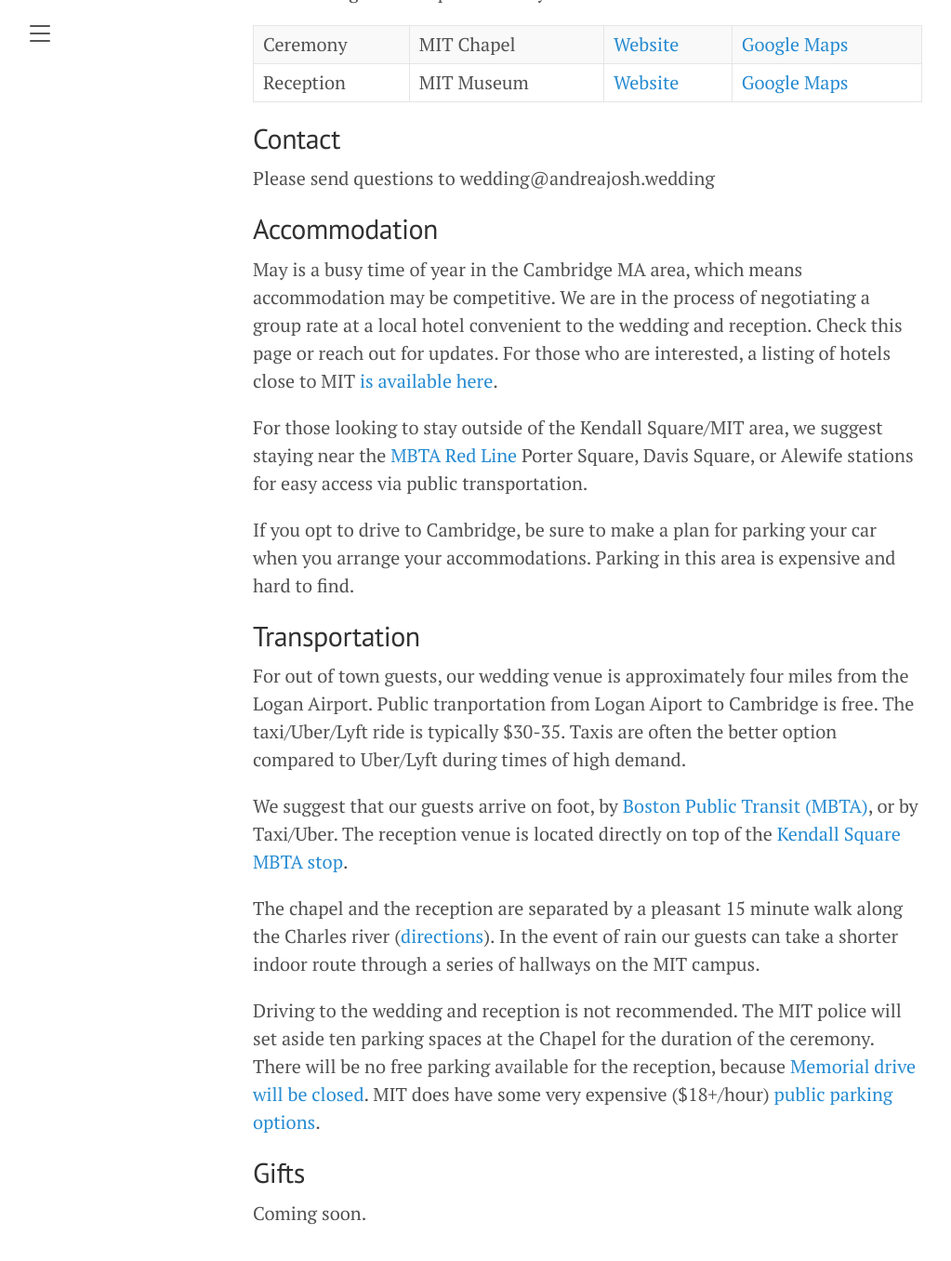
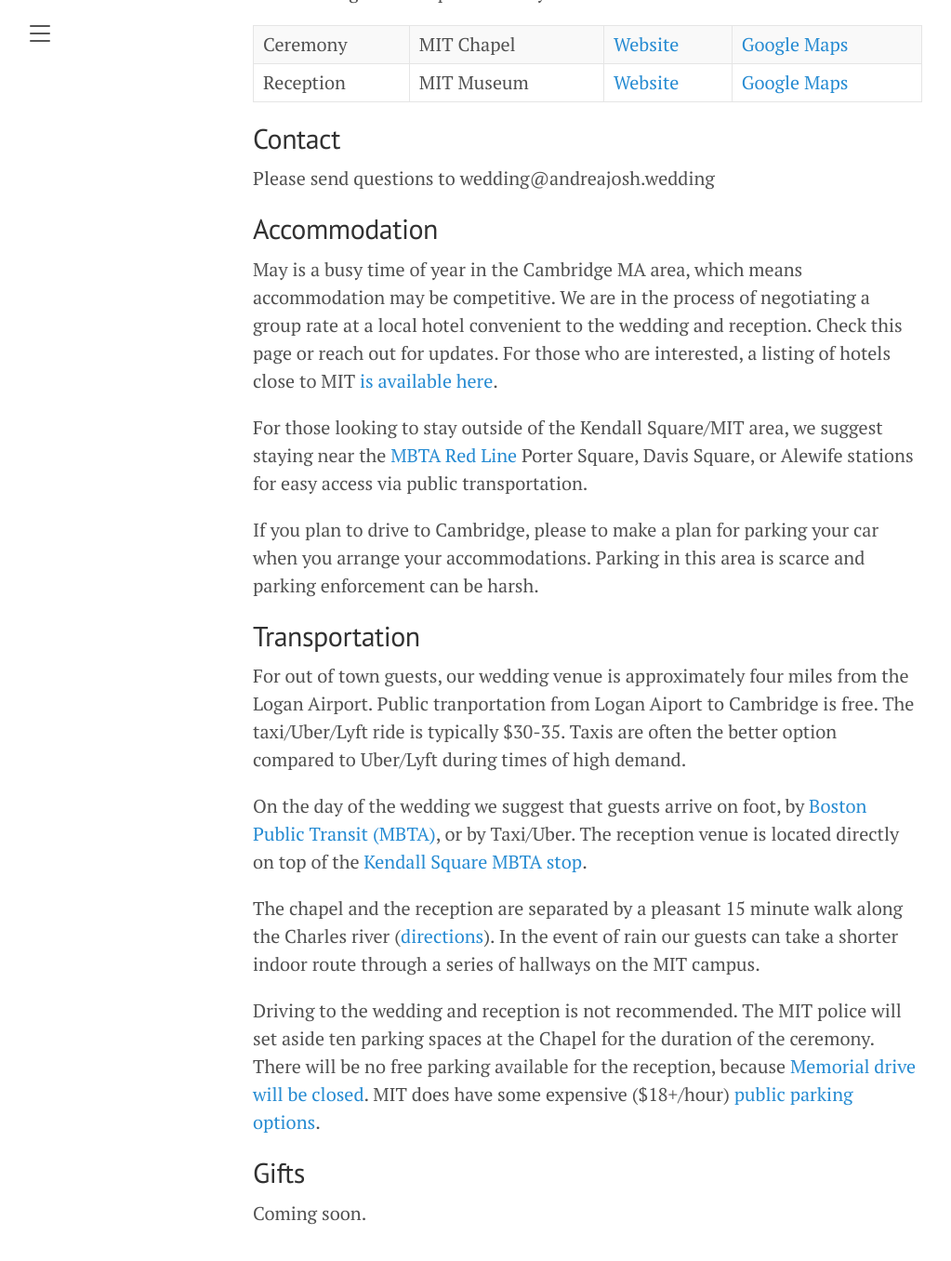
Before and after one commit to JoshBradshaw/andreajosh.github.io, a Jekyll site: the page built from _posts/2023-12-30-overview.md, in a window 1280 px wide and 1400 px high, scrolled down 623 px. Shown: the top 1356 px of the window at 93% size, without its empty margins (8-1031 px from the left). Built offline with Jekyll 4.4.1, drawn with Linux system fonts in a browser that asks for light colours.

Commit message:
Update 2023-12-30-overview.md

```diff
--- a/_posts/2023-12-30-overview.md
+++ b/_posts/2023-12-30-overview.md
@@ -23,17 +23,17 @@ May is a busy time of year in the Cambridge MA area, which means accommodation m
 
 For those looking to stay outside of the Kendall Square/MIT area, we suggest staying near the [MBTA Red Line](https://cdn.mbta.com/sites/default/files/2022-12/2022-12-12-subway-map-v37f.pdf) Porter Square, Davis Square, or Alewife stations for easy access via public transportation.
 
-If you opt to drive to Cambridge, be sure to make a plan for parking your car when you arrange your accommodations. Parking in this area is expensive and hard to find.
+If you plan to drive to Cambridge, please to make a plan for parking your car when you arrange your accommodations. Parking in this area is scarce and parking enforcement can be harsh.
 
 ## Transportation
 
 For out of town guests, our wedding venue is approximately four miles from the Logan Airport. Public tranportation from Logan Aiport to Cambridge is free. The taxi/Uber/Lyft ride is typically $30-35. Taxis are often the better option compared to Uber/Lyft during times of high demand.
 
-We suggest that our guests arrive on foot, by [Boston Public Transit (MBTA)](https://cdn.mbta.com/sites/default/files/2022-12/2022-12-12-subway-map-v37f.pdf), or by Taxi/Uber. The reception venue is located directly on top of the [Kendall Square MBTA stop](https://www.mbta.com/stops/place-knncl).
+On the day of the wedding we suggest that guests arrive on foot, by [Boston Public Transit (MBTA)](https://cdn.mbta.com/sites/default/files/2022-12/2022-12-12-subway-map-v37f.pdf), or by Taxi/Uber. The reception venue is located directly on top of the [Kendall Square MBTA stop](https://www.mbta.com/stops/place-knncl).
 
 The chapel and the reception are separated by a pleasant 15 minute walk along the Charles river ([directions](https://www.google.com/maps/dir/MIT+Chapel,+48+Massachusetts+Ave,+Cambridge,+MA+02139,+United+States/MIT+Museum,+Gambrill+Center,+314+Main+St,+Cambridge,+MA+02142,+United+States/@42.3611752,-71.11131,14z/data=!4m14!4m13!1m5!1m1!1s0x89e37a0081ab0b7d:0xfd6b535be007b424!2m2!1d-71.0941349!2d42.3583155!1m5!1m1!1s0x89e37754d18b40ef:0xcba82b413cc2736d!2m2!1d-71.0863641!2d42.362114!3e2?entry=ttu)). In the event of rain our guests can take a shorter indoor route through a series of hallways on the MIT campus.
 
-Driving to the wedding and reception is not recommended. The MIT police will set aside ten parking spaces at the Chapel for the duration of the ceremony. There will be no free parking available for the reception, because [Memorial drive will be closed](https://www.cambridgema.gov/streetsandtransportation/memorialdrive). MIT does have some very expensive ($18+/hour) [public parking options](https://web.mit.edu/facilities/transportation/parking/visitors/public_parking.html).
+Driving to the wedding and reception is not recommended. The MIT police will set aside ten parking spaces at the Chapel for the duration of the ceremony. There will be no free parking available for the reception, because [Memorial drive will be closed](https://www.cambridgema.gov/streetsandtransportation/memorialdrive). MIT does have some expensive ($18+/hour) [public parking options](https://web.mit.edu/facilities/transportation/parking/visitors/public_parking.html).
 
 ## Gifts
 
```
